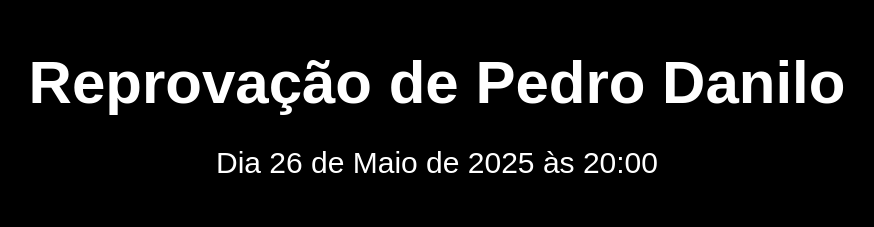
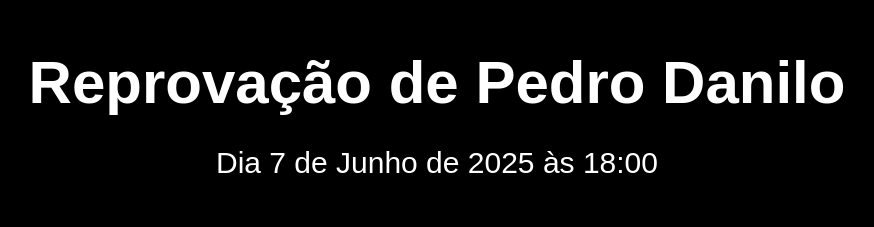
Before and after one commit to d4nielantoni/reprovacao_pedro_danilo, a Next.js app: page / in a window 1280 px wide. Shown: the part 194-421 px from the top of the page, without its empty margins (203-1077 px from the left). Built offline with nearby package versions, Linux system fonts and the light colour scheme.

Commit message:
mudando no front tbm

```diff
--- a/src/app/page.tsx
+++ b/src/app/page.tsx
@@ -115,7 +115,7 @@ export default function Home() {
         <h2 className="text-2xl md:text-3xl mb-12">
           {timeLeft.isPast
             ? 'O dia tão esperado chegou!'
-            : 'Dia 26 de Maio de 2025 às 20:00'}
+            : 'Dia 7 de Junho de 2025 às 18:00'}
         </h2>
 
         {!timeLeft.isPast && (
```
